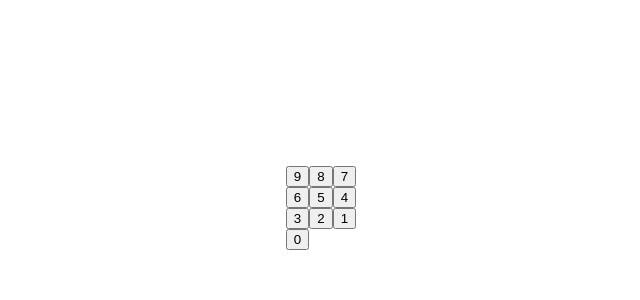
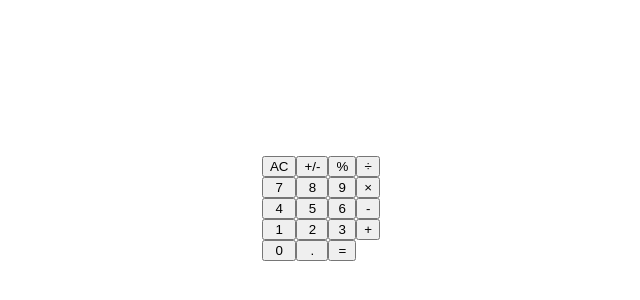
Before and after one commit to RyanHeadlee/calculator, a plain HTML site: page index.html in a window 1280 px wide. Shown: the part 132-432 px from the top of the page, without its empty margins (319-959 px from the left). Drawn offline with Linux system fonts and the light colour scheme.

Commit message:
Add classes to buttons

```diff
--- a/index.html
+++ b/index.html
@@ -11,16 +11,25 @@
   <body>
     <div class="calcContainer">
       <div class="numericButtons">
-      <button class="nine">9</button>
-      <button class="eight">8</button>
-      <button class="seven">7</button>
-      <button class="six">6</button>
-      <button class="five">5</button>
-      <button class="four">4</button>
-      <button class="three">3</button>
-      <button class="two">2</button>
-      <button class="one">1</button>
-      <button class="zero">0</button>
+        <button class="clear">AC</button>
+        <button class="changeSign">+/-</button>
+        <button class="percent">%</button>
+        <button class="divide">&#247;</button>
+        <button class="seven">7</button>
+        <button class="eight">8</button>
+        <button class="nine">9</button>
+        <button class="multiply">&times;</button>
+        <button class="four">4</button>
+        <button class="five">5</button>
+        <button class="six">6</button>
+        <button class="subtract">-</button>
+        <button class="one">1</button>
+        <button class="two">2</button>
+        <button class="three">3</button>
+        <button class="add">+</button>
+        <button class="zero">0</button>
+        <button class="decimal">.</button>
+        <button class="equals">=</button>
       </div>
     </div>
   </body>
--- a/styles.css
+++ b/styles.css
@@ -11,5 +11,5 @@ body {
 
 .numericButtons {
   display: grid;
-  grid-template-columns: repeat(3, auto);
+  grid-template-columns: repeat(4, auto);
 }
```
